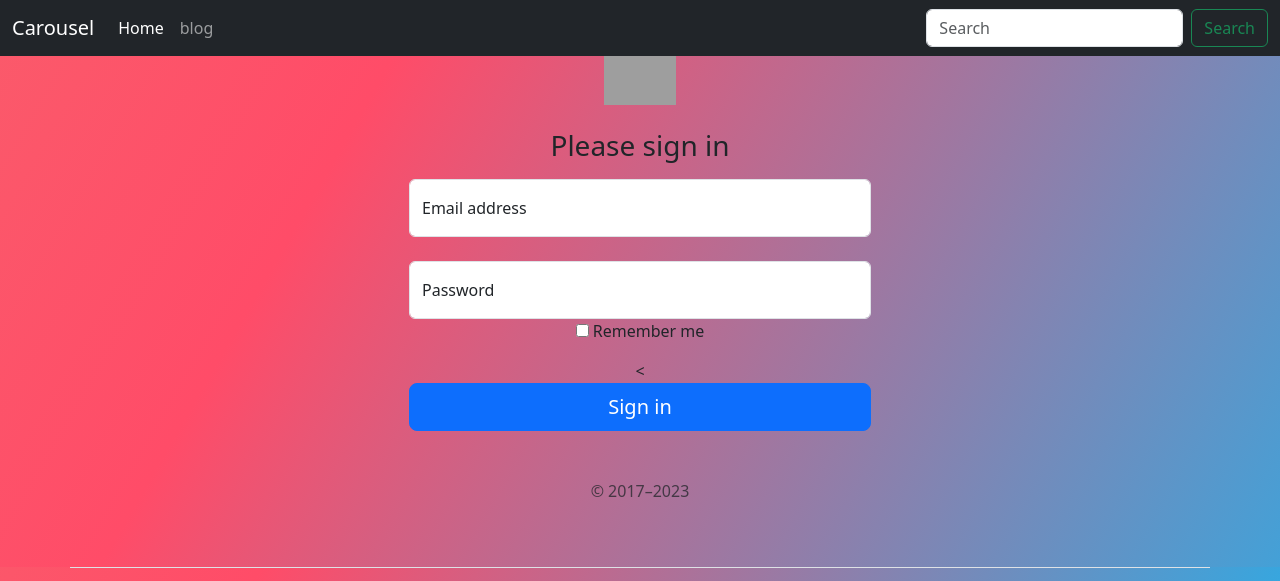
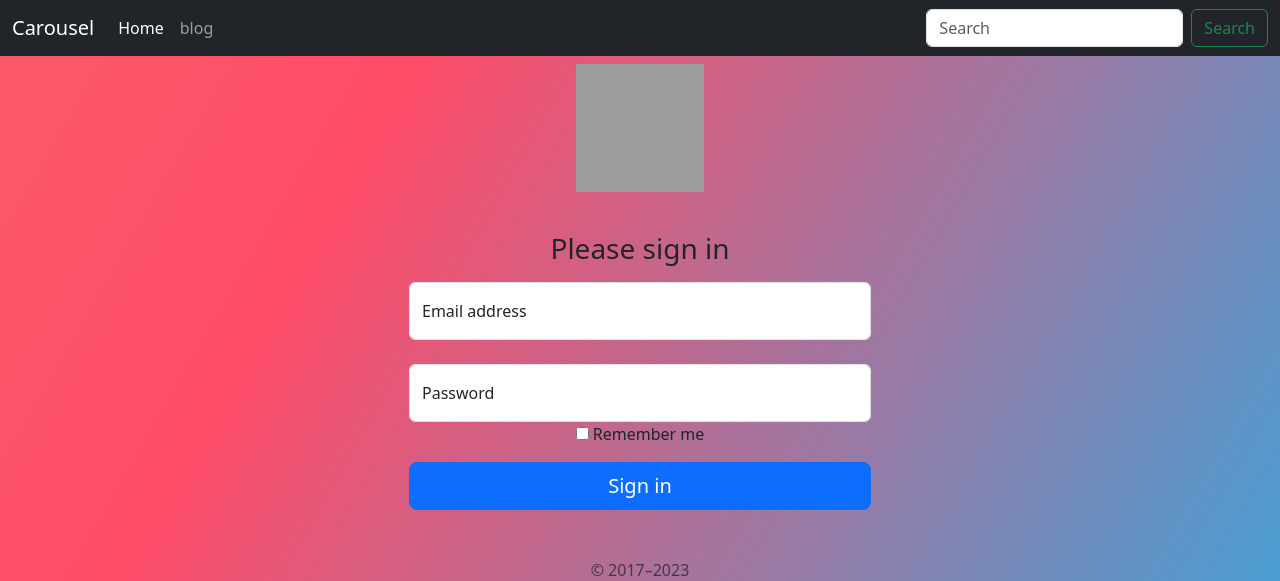
Before and after one commit to Rs07-404/website-Template-Try, a Flask app: page /signup in a window 1280 px wide. Shown: the top 581 px of the page. Run offline with Flask 3, Linux system fonts and the light colour scheme; some libraries are stand-ins or nearby versions; grey boxes are pictures that could not be loaded.

Commit message:
Update signup.html

```diff
--- a/templates/signup.html
+++ b/templates/signup.html
@@ -15,7 +15,7 @@
 <main class="form-signin w-50 m-auto p-5">
   <form action="/signup/successful" method="post">
     <i class="bi-alarm" style="font-size: 2rem; color: cornflowerblue;"></i>
-    <img class="mb-4" src="/docs/5.3/assets/brand/bootstrap-logo.svg" alt="" width="72" height="57">
+    <img class="mb-4 p-3" src="static/images/login.png" alt="login" width="160" height="160">
     <h1 class="h3 mb-3 fw-normal">Please sign in</h1>
 
     <div class="form-floating">
@@ -33,7 +33,7 @@
         <input type="checkbox" value="remember-me"> Remember me
       </label>
     </div>
-    <link href="" ><<button class="w-100 btn btn-lg btn-primary" type="submit">Sign in</button>
+    <link href="" ><button class="w-100 btn btn-lg btn-primary" type="submit">Sign in</button>
     <p class="mt-5 mb-3 text-body-secondary">© 2017–2023</p>
   </form>
 </main>
```
